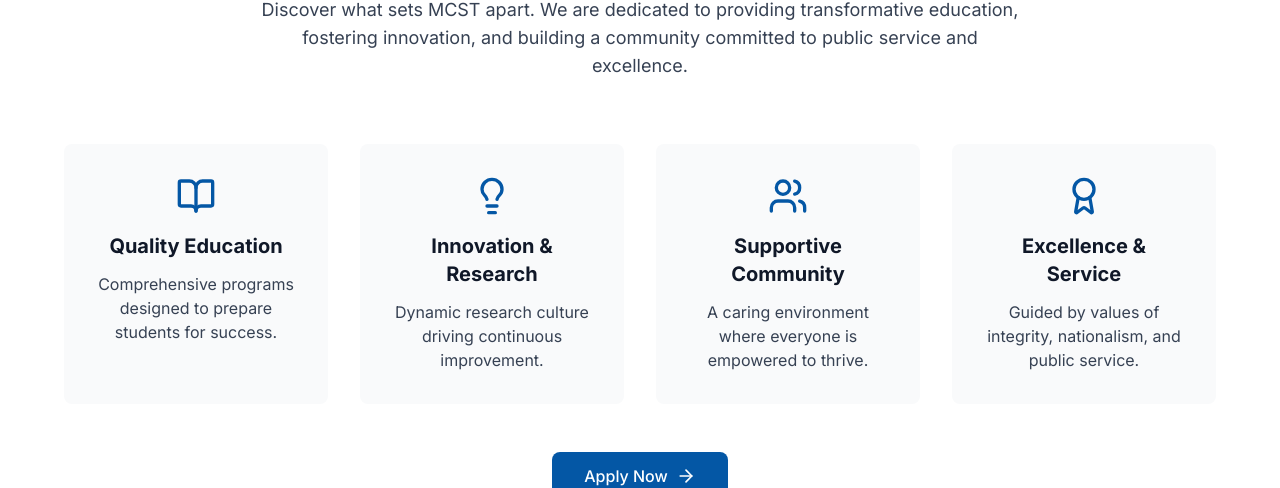
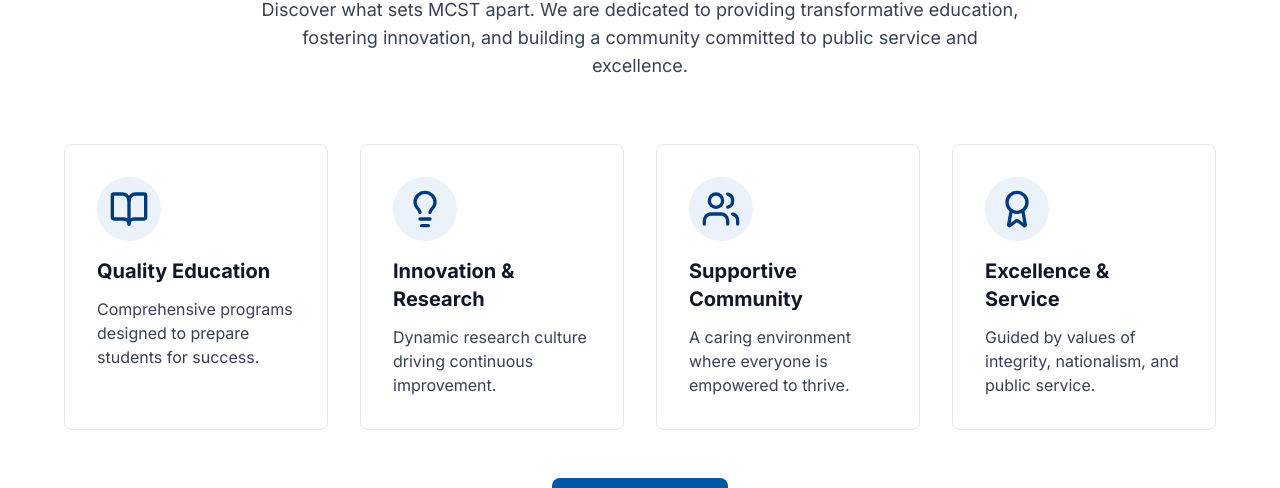
Before and after one commit to Ryderhxrzy/Mandaluyong-College, a Next.js app: page /about in a window 1280 px wide. Shown: the part 3395-3883 px from the top of the page. Built offline with nearby package versions, Linux system fonts and the light colour scheme.

Commit message:
add border

```diff
--- a/components/about/AboutWhyChoose.tsx
+++ b/components/about/AboutWhyChoose.tsx
@@ -1,54 +1,106 @@
+'use client'
+
 import Link from 'next/link'
-import { BookOpen, Lightbulb, Users, Award, ArrowRight } from 'lucide-react'
+import * as LucideIcons from 'lucide-react'
 
-export default function AboutWhyChoose() {
+export interface WhyChooseCard {
+  id: string
+  icon: string
+  title: string
+  description: string
+  iconColor?: string
+  bgColorLight?: string
+  bgColorDark?: string
+}
+
+interface AboutWhyChooseProps {
+  title?: string
+  subtitle?: string
+  cards?: WhyChooseCard[]
+}
+
+const DEFAULT_CARDS: WhyChooseCard[] = [
+  {
+    id: '1',
+    icon: 'BookOpen',
+    title: 'Quality Education',
+    description: 'Comprehensive programs designed to prepare students for success.',
+    iconColor: '#003a7a',
+    bgColorLight: '#ebf2fa',
+  },
+  {
+    id: '2',
+    icon: 'Lightbulb',
+    title: 'Innovation & Research',
+    description: 'Dynamic research culture driving continuous improvement.',
+    iconColor: '#003a7a',
+    bgColorLight: '#ebf2fa',
+  },
+  {
+    id: '3',
+    icon: 'Users',
+    title: 'Supportive Community',
+    description: 'A caring environment where everyone is empowered to thrive.',
+    iconColor: '#003a7a',
+    bgColorLight: '#ebf2fa',
+  },
+  {
+    id: '4',
+    icon: 'Award',
+    title: 'Excellence & Service',
+    description: 'Guided by values of integrity, nationalism, and public service.',
+    iconColor: '#003a7a',
+    bgColorLight: '#ebf2fa',
+  },
+]
+
+export default function AboutWhyChoose({
+  title = 'Why Choose Mandaluyong College of Science and Technology?',
+  subtitle = 'Discover what sets MCST apart. We are dedicated to providing transformative education, fostering innovation, and building a community committed to public service and excellence.',
+  cards = DEFAULT_CARDS,
+}: AboutWhyChooseProps) {
   return (
-    <section className="py-16 md:py-24 bg-white">
+    <section className="py-16 md:py-24 bg-white dark:bg-gray-900">
       <div className="max-w-[1400px] mx-auto px-4 sm:px-6 md:px-16">
         <div className="text-center mb-12 md:mb-16">
-          <h2 className="text-3xl md:text-4xl font-bold mb-6 text-gray-900">Why Choose Mandaluyong College of Science and Technology?</h2>
-          <p className="text-lg text-gray-700 max-w-3xl mx-auto">
-            Discover what sets MCST apart. We are dedicated to providing transformative education, fostering innovation, and building a community committed to public service and excellence.
+          <h2 className="text-3xl md:text-4xl font-bold mb-6 text-gray-900 dark:text-white">
+            {title}
+          </h2>
+          <p className="text-lg text-gray-700 dark:text-gray-400 max-w-3xl mx-auto">
+            {subtitle}
           </p>
         </div>
 
         {/* Four Cards Grid */}
         <div className="grid grid-cols-1 md:grid-cols-2 lg:grid-cols-4 gap-8 mb-12">
-          {/* Quality Education */}
-          <div className="bg-gray-50 p-8 rounded-lg text-center">
-            <div className="flex justify-center mb-4">
-              <BookOpen className="text-primary" size={40} />
-            </div>
-            <h3 className="text-xl font-bold text-gray-900 mb-3">Quality Education</h3>
-            <p className="text-gray-700">Comprehensive programs designed to prepare students for success.</p>
-          </div>
+          {cards.map((card) => {
+            const IconComponent = (LucideIcons as any)[card.icon] || LucideIcons.HelpCircle
 
-          {/* Innovation & Research */}
-          <div className="bg-gray-50 p-8 rounded-lg text-center">
-            <div className="flex justify-center mb-4">
-              <Lightbulb className="text-primary" size={40} />
-            </div>
-            <h3 className="text-xl font-bold text-gray-900 mb-3">Innovation & Research</h3>
-            <p className="text-gray-700">Dynamic research culture driving continuous improvement.</p>
-          </div>
-
-          {/* Supportive Community */}
-          <div className="bg-gray-50 p-8 rounded-lg text-center">
-            <div className="flex justify-center mb-4">
-              <Users className="text-primary" size={40} />
-            </div>
-            <h3 className="text-xl font-bold text-gray-900 mb-3">Supportive Community</h3>
-            <p className="text-gray-700">A caring environment where everyone is empowered to thrive.</p>
-          </div>
-
-          {/* Excellence & Service */}
-          <div className="bg-gray-50 p-8 rounded-lg text-center">
-            <div className="flex justify-center mb-4">
-              <Award className="text-primary" size={40} />
-            </div>
-            <h3 className="text-xl font-bold text-gray-900 mb-3">Excellence & Service</h3>
-            <p className="text-gray-700">Guided by values of integrity, nationalism, and public service.</p>
-          </div>
+            return (
+              <div
+                key={card.id}
+                className="bg-white dark:bg-gray-800 border border-gray-200 dark:border-gray-700 p-8 rounded-lg text-left transition"
+              >
+                <div
+                  className="flex items-center justify-center w-16 h-16 rounded-full mb-4"
+                  style={{
+                    backgroundColor: card.bgColorLight || '#ebf2fa',
+                  }}
+                >
+                  <IconComponent
+                    size={40}
+                    style={{ color: card.iconColor || '#003a7a' }}
+                  />
+                </div>
+                <h3 className="text-xl font-bold text-gray-900 dark:text-white mb-3">
+                  {card.title}
+                </h3>
+                <p className="text-gray-700 dark:text-gray-400">
+                  {card.description}
+                </p>
+              </div>
+            )
+          })}
         </div>
 
         {/* CTA Button */}
@@ -57,7 +109,7 @@ export default function AboutWhyChoose() {
             href="/admissions"
             className="inline-flex items-center gap-2 bg-primary text-white px-8 py-3 rounded-lg font-medium hover:bg-[#003a7a] transition"
           >
-            Apply Now <ArrowRight size={20} />
+            Apply Now <LucideIcons.ArrowRight size={20} />
           </Link>
         </div>
       </div>
```
